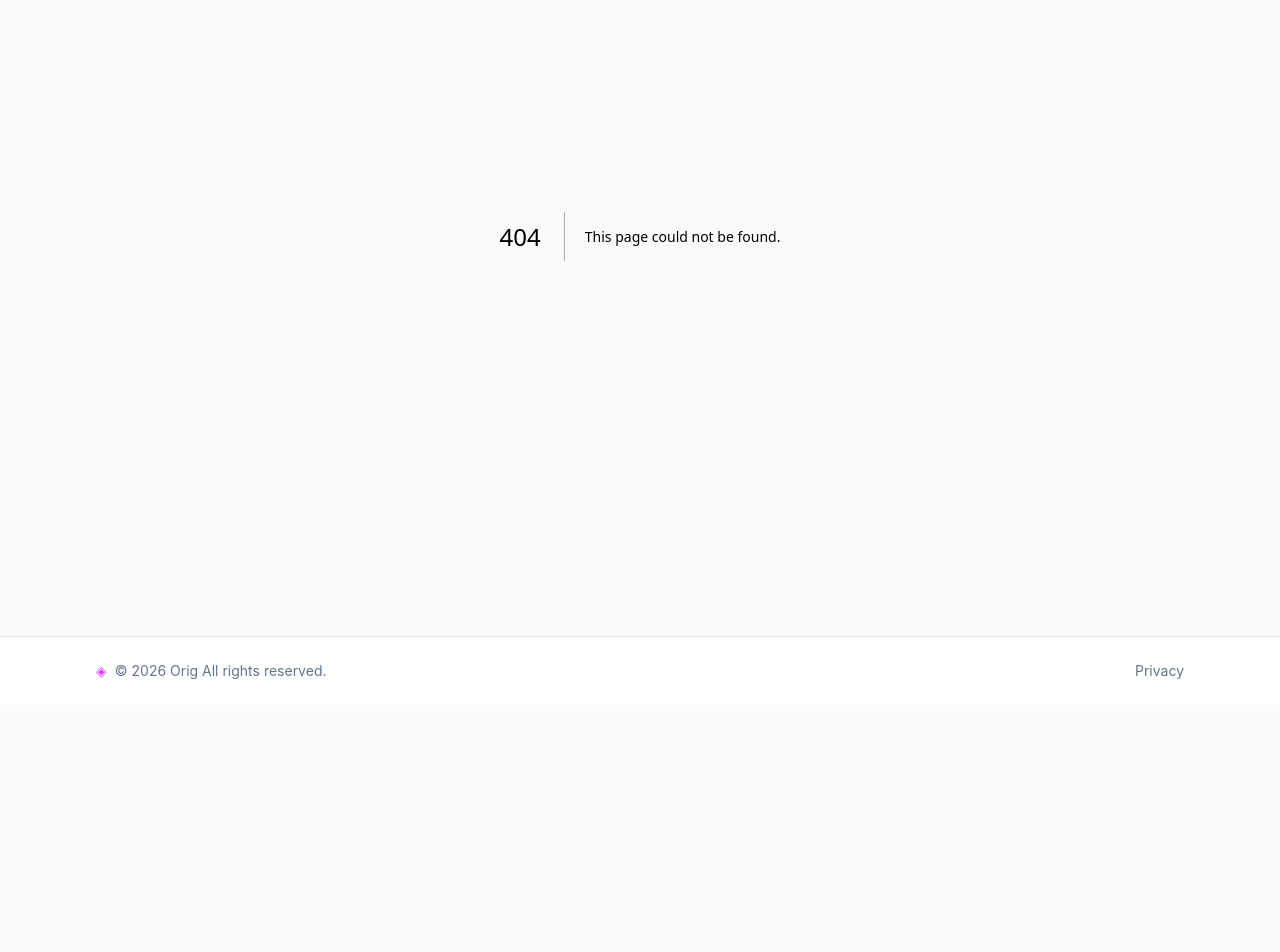
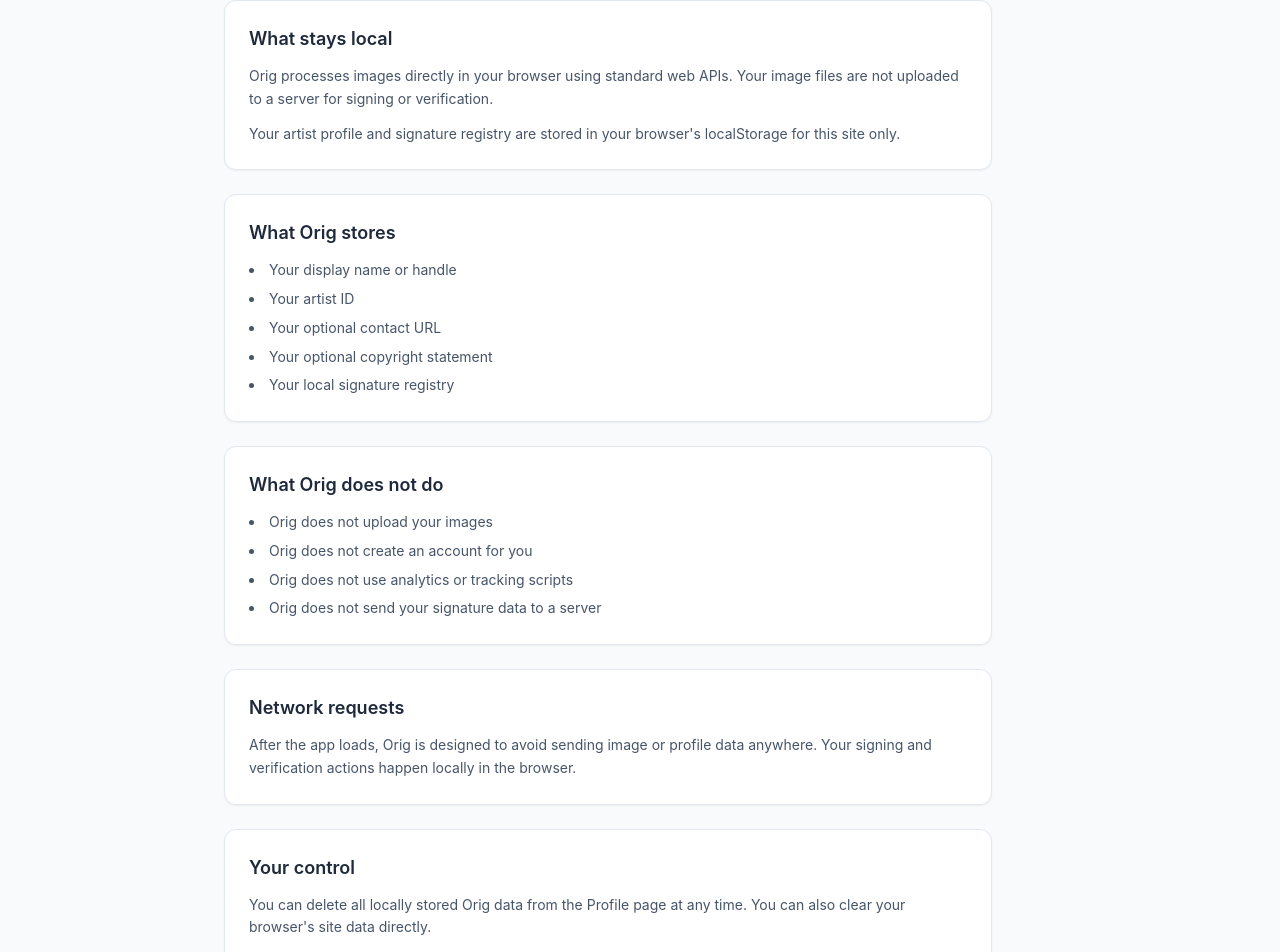
Before and after one commit to codebyemily/Orig, a Next.js app: page /privacy in a window 1280 px wide. Before the commit this address had no page. Shown: the part 221-1173 px from the top of the page. Before the commit the page ends 926 px from the top, so only its background shows below. Built offline with nearby package versions, Linux system fonts and the light colour scheme.

Commit message:
Improve registry layout and add privacy page

```diff
--- /dev/null
+++ b/app/privacy/page.tsx
@@ -0,0 +1,71 @@
+import PageContainer from '@/components/layout/PageContainer'
+import Card from '@/components/shared/Card'
+
+export default function PrivacyPage() {
+  return (
+    <PageContainer>
+      <div className="mb-8">
+        <h1 className="mb-2 text-3xl font-bold text-slate-900">Privacy</h1>
+        <p className="text-slate-500">
+          Orig is built to keep your work local. This page explains what is stored, what is not
+          collected, and what stays on your device.
+        </p>
+      </div>
+
+      <div className="max-w-3xl space-y-6">
+        <Card className="space-y-3 p-6 text-sm leading-relaxed text-slate-600">
+          <h2 className="text-lg font-semibold text-slate-800">What stays local</h2>
+          <p>
+            Orig processes images directly in your browser using standard web APIs. Your image files
+            are not uploaded to a server for signing or verification.
+          </p>
+          <p>
+            Your artist profile and signature registry are stored in your browser&apos;s localStorage
+            for this site only.
+          </p>
+        </Card>
+
+        <Card className="space-y-3 p-6 text-sm leading-relaxed text-slate-600">
+          <h2 className="text-lg font-semibold text-slate-800">What Orig stores</h2>
+          <ul className="list-inside list-disc space-y-1.5">
+            <li>Your display name or handle</li>
+            <li>Your artist ID</li>
+            <li>Your optional contact URL</li>
+            <li>Your optional copyright statement</li>
+            <li>Your local signature registry</li>
+          </ul>
+        </Card>
+
+        <Card className="space-y-3 p-6 text-sm leading-relaxed text-slate-600">
+          <h2 className="text-lg font-semibold text-slate-800">What Orig does not do</h2>
+          <ul className="list-inside list-disc space-y-1.5">
+            <li>Orig does not upload your images</li>
+            <li>Orig does not create an account for you</li>
+            <li>Orig does not use analytics or tracking scripts</li>
+            <li>Orig does not send your signature data to a server</li>
+          </ul>
+        </Card>
+
+        <Card className="space-y-3 p-6 text-sm leading-relaxed text-slate-600">
+          <h2 className="text-lg font-semibold text-slate-800">Network requests</h2>
+          <p>
+            After the app loads, Orig is designed to avoid sending image or profile data anywhere.
+            Your signing and verification actions happen locally in the browser.
+          </p>
+        </Card>
+
+        <Card className="space-y-3 p-6 text-sm leading-relaxed text-slate-600">
+          <h2 className="text-lg font-semibold text-slate-800">Your control</h2>
+          <p>
+            You can delete all locally stored Orig data from the Profile page at any time. You can
+            also clear your browser&apos;s site data directly.
+          </p>
+          <p>
+            Because Orig does not create a remote account, there is no server-side account data to
+            delete.
+          </p>
+        </Card>
+      </div>
+    </PageContainer>
+  )
+}
--- a/app/registry/page.tsx
+++ b/app/registry/page.tsx
@@ -45,7 +45,7 @@
   }
 
   return (
-    <PageContainer>
+    <PageContainer size="wide">
       <div className="flex flex-col sm:flex-row sm:items-center justify-between gap-4 mb-6">
         <div>
           <h1 className="text-3xl font-bold text-slate-900 mb-1">Signature Registry</h1>
@@ -80,8 +80,9 @@
             />
           </div>
 
-          <div className="overflow-x-auto rounded-xl border border-slate-200">
-            <table className="min-w-full text-sm bg-white">
+          <div className="rounded-xl border border-slate-200 bg-white">
+            <div className="overflow-x-auto">
+              <table className="min-w-[900px] w-full text-sm bg-white">
                 <thead>
                   <tr className="bg-slate-50 border-b border-slate-200">
                     <th className="px-4 py-3 text-left font-semibold text-slate-600">Preview</th>
@@ -108,7 +109,7 @@
                           </div>
                         )}
                       </td>
-                    <td className="px-4 py-3 text-slate-800 font-medium max-w-xs truncate">
+                      <td className="px-4 py-3 text-slate-800 font-medium min-w-[220px] max-w-[320px] truncate">
                         {entry.filename}
                       </td>
                       <td className="px-4 py-3 text-slate-500 whitespace-nowrap">
@@ -118,7 +119,7 @@
                         {entry.imageHash.slice(0, 16)}…
                       </td>
                       <td className="px-4 py-3">
-                      <div className="flex gap-2">
+                        <div className="flex flex-wrap gap-2">
                           <Link href="/verify">
                             <Button variant="ghost" size="sm">Re-verify</Button>
                           </Link>
@@ -137,6 +138,7 @@
                 </tbody>
               </table>
             </div>
+          </div>
 
           {filtered.length === 0 && filter && (
             <p className="text-center text-slate-400 py-8 text-sm">No entries match &quot;{filter}&quot;</p>
```
Lines whose indentation alone changed are shown as unchanged.
